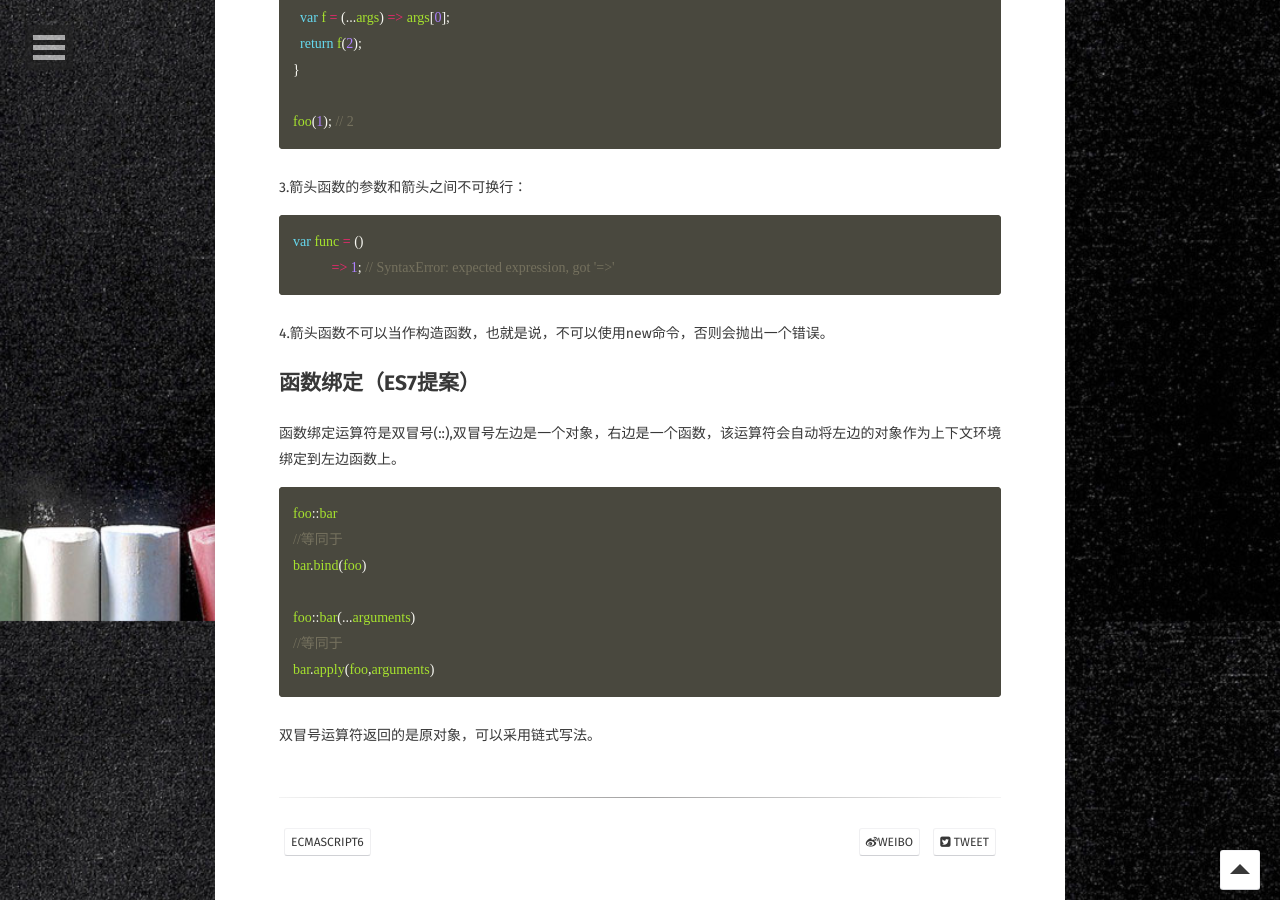
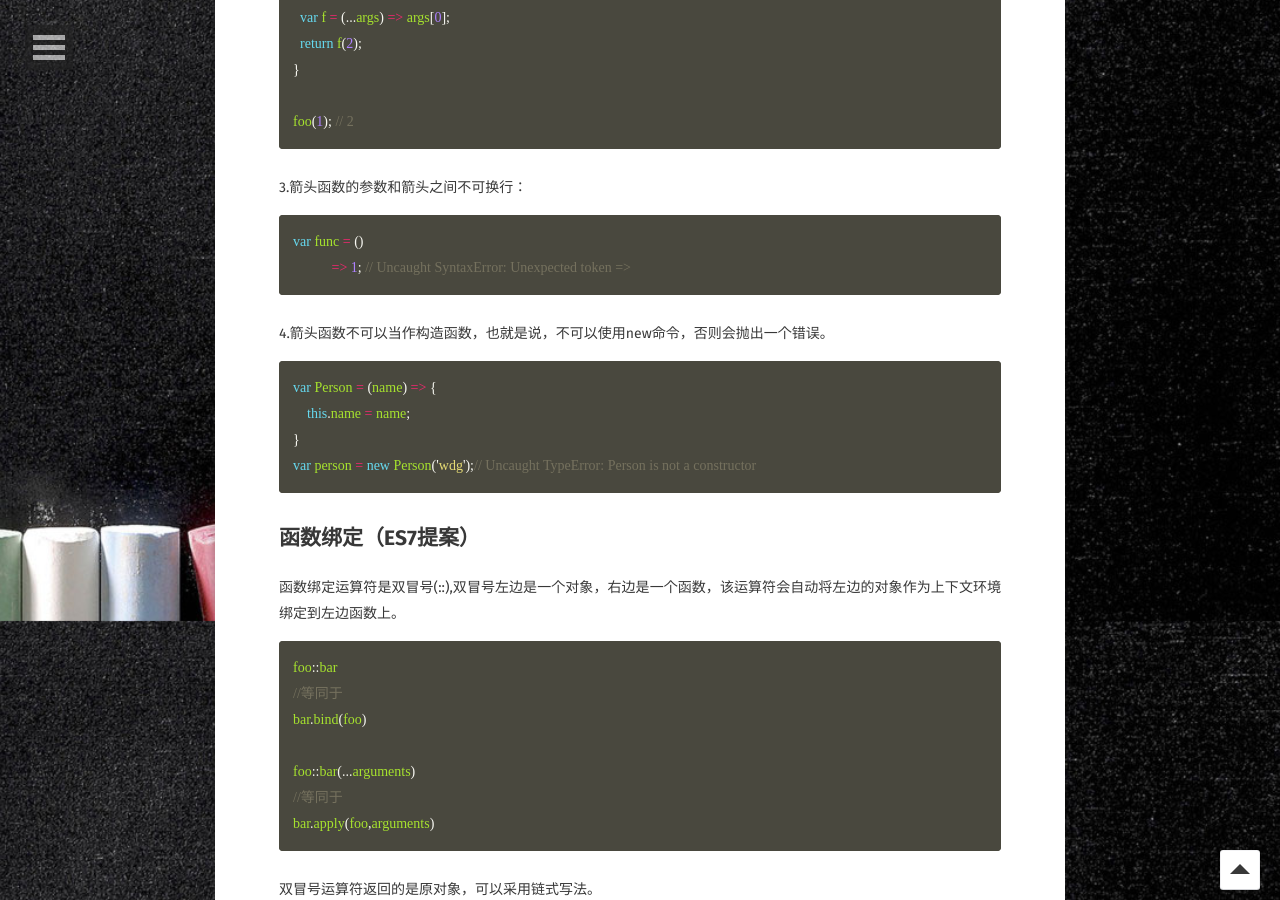
Before and after one commit to ArielWorld/ArielWorld.github.io, a Jekyll site: the page built from _posts/2016-11-21-ES6-note6.md, in a window 1280 px wide and 900 px high, scrolled down 5679 px. Built offline with Jekyll 4.4.1, drawn with Linux system fonts in a browser that asks for light colours; some web fonts are replaced; comment, search, counter and statistics services are not loaded.

Commit message:
update arrow function

````diff
--- a/_posts/2016-11-21-ES6-note6.md
+++ b/_posts/2016-11-21-ES6-note6.md
@@ -237,10 +237,17 @@ foo(1); // 2
 
 ```js
 var func = ()
-           => 1; // SyntaxError: expected expression, got '=>'
+           => 1; // Uncaught SyntaxError: Unexpected token =>
 ```
 
 4.箭头函数不可以当作构造函数，也就是说，不可以使用new命令，否则会抛出一个错误。
+
+```js
+var Person = (name) => {
+    this.name = name;
+}
+var person = new Person('wdg');// Uncaught TypeError: Person is not a constructor
+```
 
 ## 函数绑定（ES7提案）
 
````
